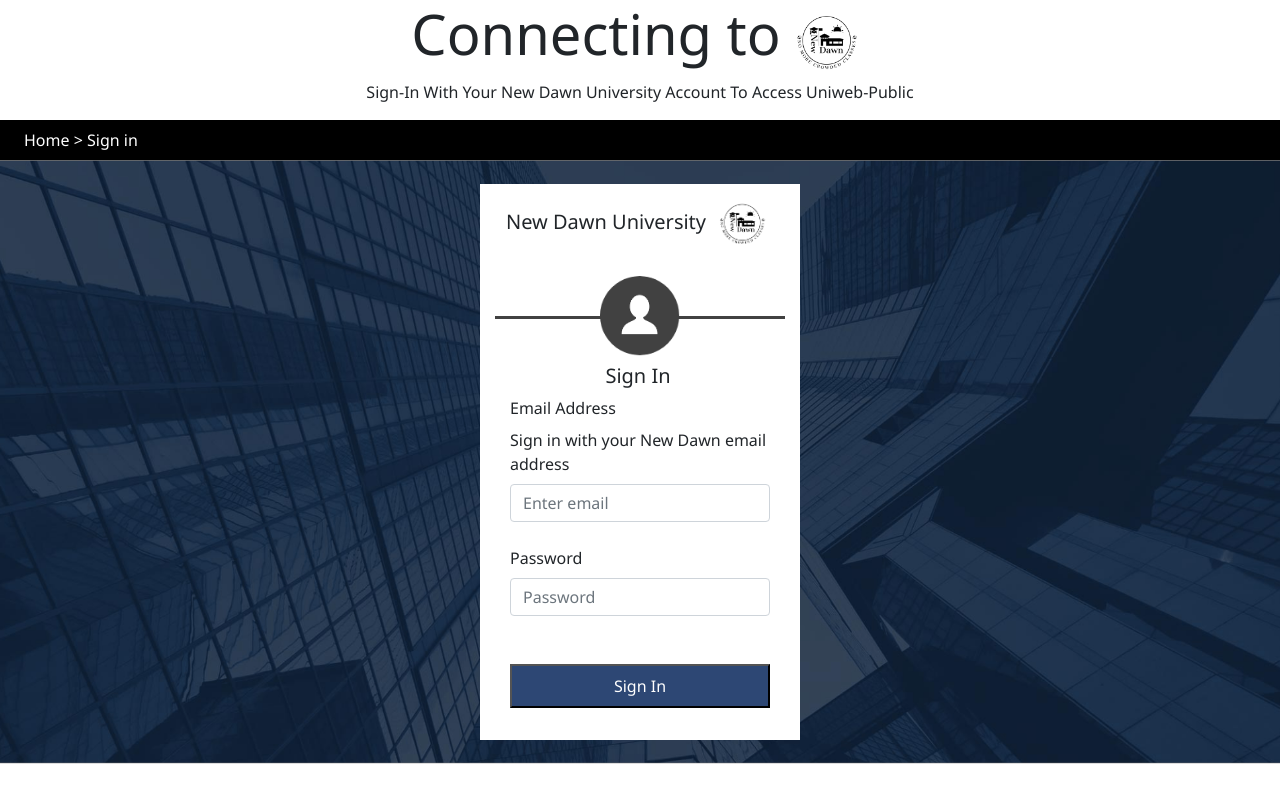
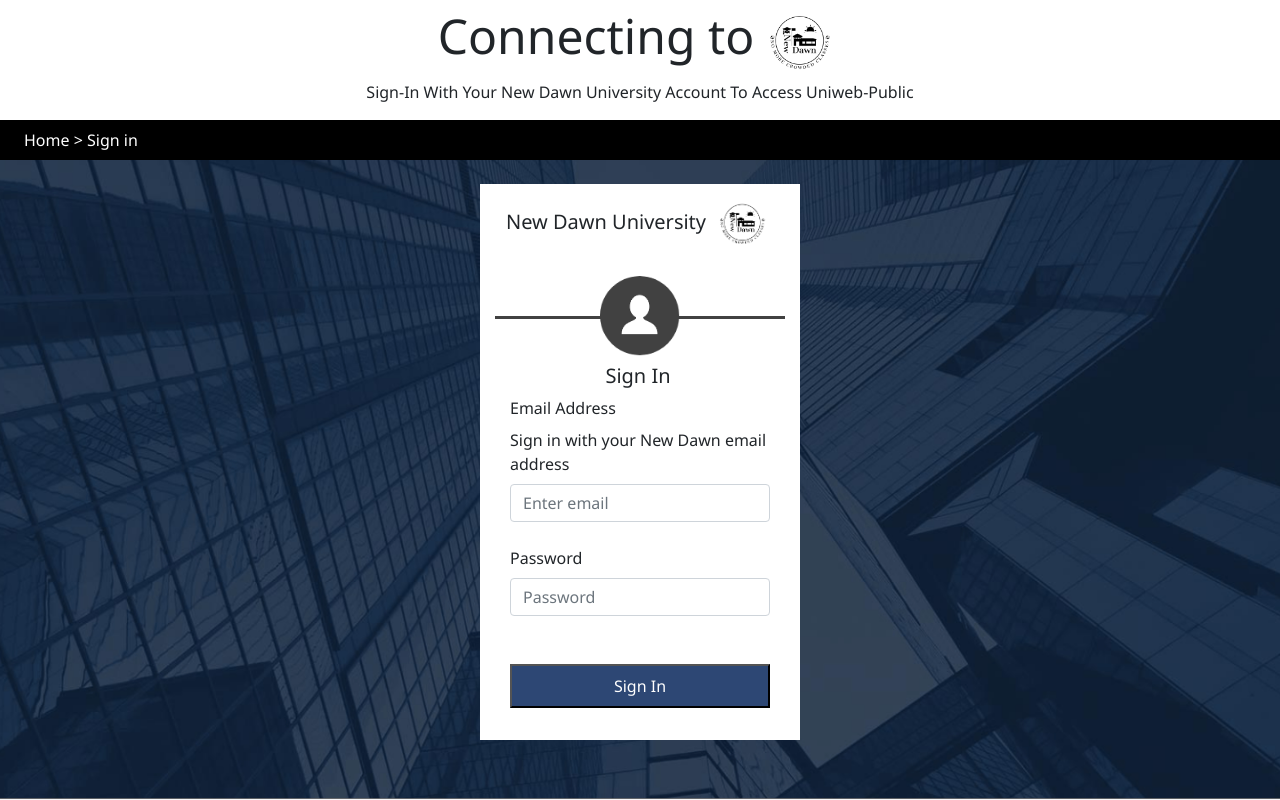
Before and after one commit to ziadgaafar/new-dawn-school, a React (Create React App) app in the folder client/: page /login in a window 1280 px wide. Built offline with nearby package versions, Linux system fonts and the light colour scheme.

Commit message:
fixed signin page bg image

```diff
--- a/client/src/components/Pages/login.js
+++ b/client/src/components/Pages/login.js
@@ -6,12 +6,26 @@ import bgImage from "../../images/university-back.png";
 import person from "../../images/person.png";
 
 const Login = () => {
+  const loginSubmitHandler = (e) => {
+    e.preventDefault();
+    console.log("submit");
+  };
+
   return (
-    <>
-      <Container>
+    <div
+      style={{
+        backgroundImage: `url(${bgImage})`,
+        backgroundSize: "cover",
+        backgroundPosition: "center",
+        minHeight: "100vh",
+      }}
+    >
+      <Container fluid className="bg-white">
         <Row>
           <Col className="d-flex justify-content-center gap-2">
-            <h1 className="display-4 fw-bolder">Connecting to</h1>
+            <h1 className="display-5 d-flex align-items-center fw-bolder">
+              Connecting to
+            </h1>
             <img src={logo} alt="Logo" style={{ height: 80 }} />
           </Col>
           <p className="fw-bolder text-center">
@@ -26,16 +40,7 @@ const Login = () => {
         </Link>{" "}
         {`>`} Sign in
       </Container>
-      <Container
-        fluid
-        style={{
-          backgroundImage: `url(${bgImage})`,
-          backgroundSize: "cover",
-          backgroundPosition: "center",
-          minHeight: "100%",
-          height: "100%",
-        }}
-      >
+      <Container fluid>
         <Row className="d-flex justify-content-center py-4">
           <Col xs={10} sm={8} md={6} lg={4} xl={3} className="bg-white py-2">
             <div className="d-flex align-items-center justify-content-center gap-2">
@@ -55,12 +60,7 @@ const Login = () => {
             </div>
             <h5 className="fw-bolder text-center mt-2 mr-1">Sign In</h5>
 
-            <Form
-              onSubmit={(e) => {
-                e.preventDefault();
-                console.log("submit");
-              }}
-            >
+            <Form onSubmit={loginSubmitHandler}>
               <Container className="">
                 <Form.Group className="mb-4" controlId="formGridEmail">
                   <Form.Label className="fw-bolder">Email Address</Form.Label>
@@ -86,7 +86,7 @@ const Login = () => {
           </Col>
         </Row>
       </Container>
-    </>
+    </div>
   );
 };
 
```
